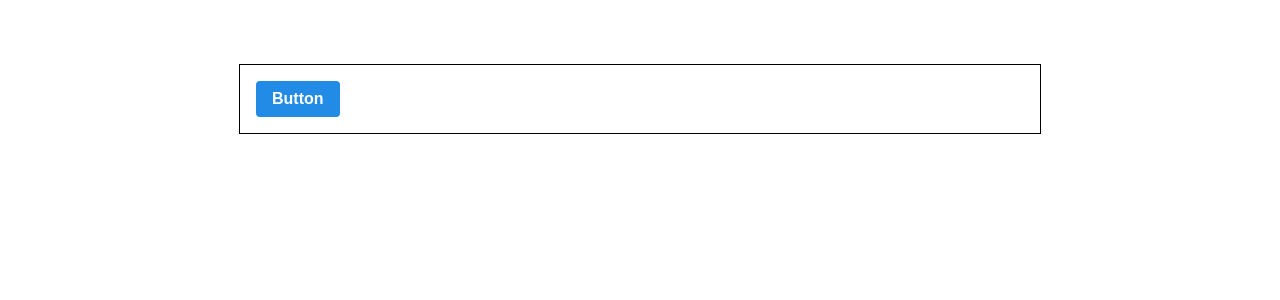
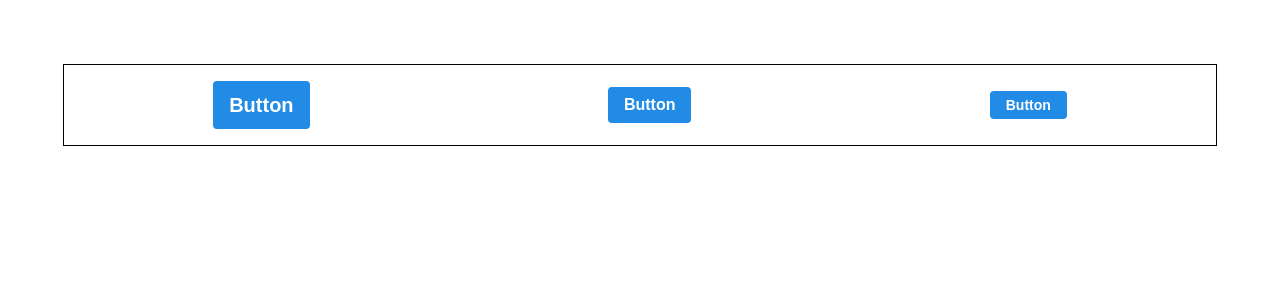
Before and after one commit to gigibean/TIL, a React (Create React App) app in the folder React/example/styling-with-sass/: page / in a window 1280 px wide. Shown: the top 300 px of the page. Built offline with nearby package versions, Linux system fonts and the light colour scheme.

Commit message:
Update buttons

```diff
--- a/React/example/styling-with-sass/package.json
+++ b/React/example/styling-with-sass/package.json
@@ -6,6 +6,7 @@
     "@testing-library/jest-dom": "^4.2.4",
     "@testing-library/react": "^9.5.0",
     "@testing-library/user-event": "^7.2.1",
+    "classnames": "^2.2.6",
     "node-sass": "^4.14.1",
     "react": "^16.14.0",
     "react-dom": "^16.14.0",
--- a/React/example/styling-with-sass/src/App.js
+++ b/React/example/styling-with-sass/src/App.js
@@ -6,7 +6,9 @@
   return (
     <div className="App">
       <div className="buttons">
-        <Button>Button</Button>
+        <Button size="large">Button</Button>
+        <Button size="medium">Button</Button>
+        <Button size="small">Button</Button>
       </div>
     </div>
   );
--- a/React/example/styling-with-sass/src/App.scss
+++ b/React/example/styling-with-sass/src/App.scss
@@ -1,7 +1,15 @@
 .App {
-    width: 60%;
+    width: 90%;
     margin: 0 auto;
     margin-top: 4rem;
     border: 1px solid black;
-    padding: 1rem;
+    padding-top: 1rem;
+    padding-bottom: 1rem;
 }
+
+.buttons {
+    width: 100%;
+    display: flex;
+    justify-content: space-around;
+    align-items: center;
+}
--- a/React/example/styling-with-sass/src/components/Button.js
+++ b/React/example/styling-with-sass/src/components/Button.js
@@ -1,10 +1,16 @@
 import React from 'react';
+import classNames from 'classnames';
 import './Button.scss';
 
-function Button({children}) {
+function Button({children, size}) {
     return (
-        <button className="Button">{children}</button>
+        <button className={classNames('Button', size)}>{children}</button>
     );
 }
 
+Button.defaultProps = {
+    size: 'medium',
+}
+
+
 export default Button;
--- a/React/example/styling-with-sass/src/components/Button.scss
+++ b/React/example/styling-with-sass/src/components/Button.scss
@@ -9,11 +9,24 @@
     border-radius: 4px;
     border: none;
     cursor: pointer;
-
-    height: 2.25rem;
     padding-left: 1rem;
     padding-right: 1rem;
-    font-size: 1rem;
+
+    &.small {
+        height: 1.75rem;
+        font-size: 0.875rem;
+
+    }
+
+    &.medium {
+        height: 2.25rem;
+        font-size: 1rem;
+    }
+
+    &.large {
+        height: 3rem;
+        font-size: 1.25rem;
+    }
 
     background: $blue;
 
```
Also changed, not shown: 1 other file (tests, documents, lock files or other folders).
